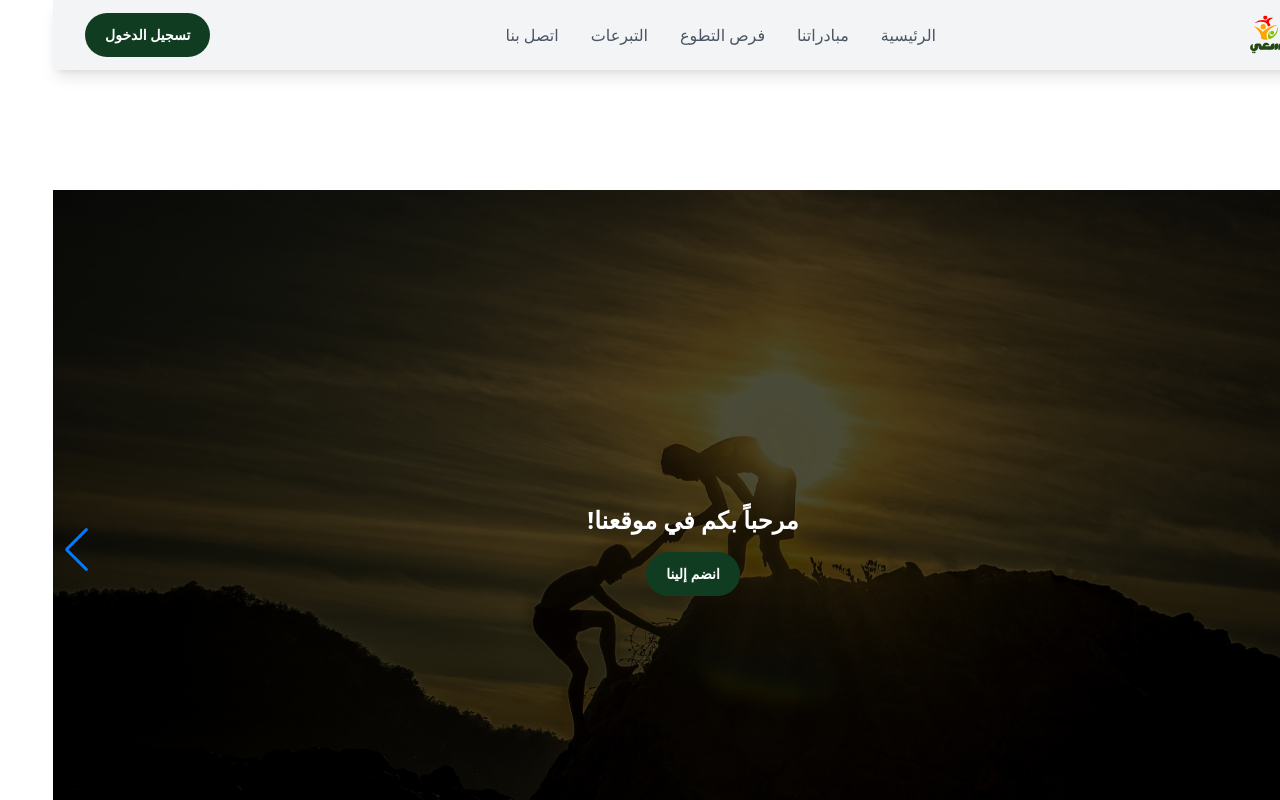
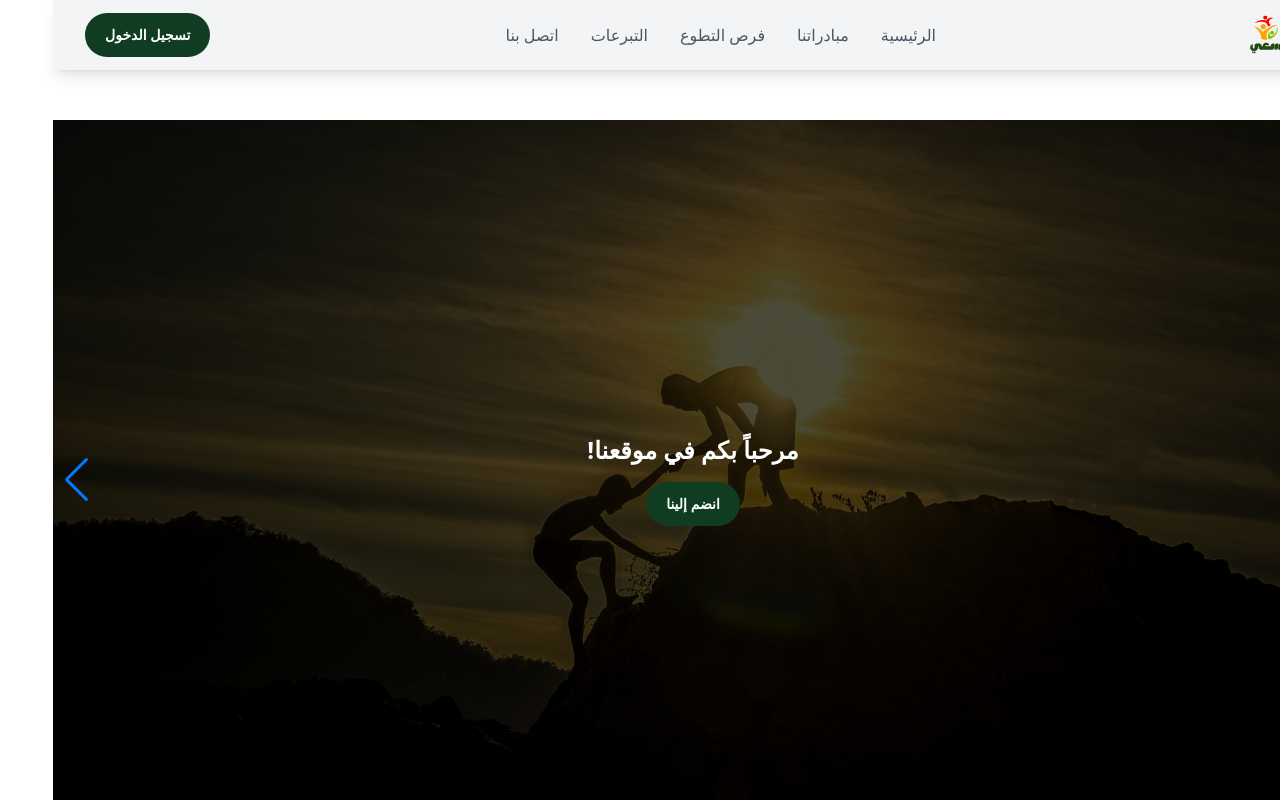
Before and after one commit to Safeya-Yasien/saye_react, a React (Vite) app: page / in a window 1280 px wide. Shown: the top 800 px of the page. Built offline with nearby package versions, Linux system fonts and the light colour scheme.

Commit message:
fix: :bug:

```diff
--- a/src/components/common/Header.tsx
+++ b/src/components/common/Header.tsx
@@ -36,7 +36,7 @@
 
   return (
     <header>
-      <nav className="bg-gray-100 position-fixed w-full z-3 shadow-lg">
+      <nav className="bg-gray-100 fixed w-full top-0 left-0 z-50 shadow-lg">
         <div className="px-8 flex items-center justify-between">
           <div className="flex items-center gap-4 relative">
             <button className={cn("lg:hidden")} onClick={toggleMenu}>
--- a/src/pages/Home.tsx
+++ b/src/pages/Home.tsx
@@ -16,9 +16,8 @@
       <OurEvents />
       <CounterArea />
       <HowItWorks />
-      <SupportCompanies/>
-      <Testimonials/>
-
+      <SupportCompanies />
+      <Testimonials />
     </div>
   );
 };
```
